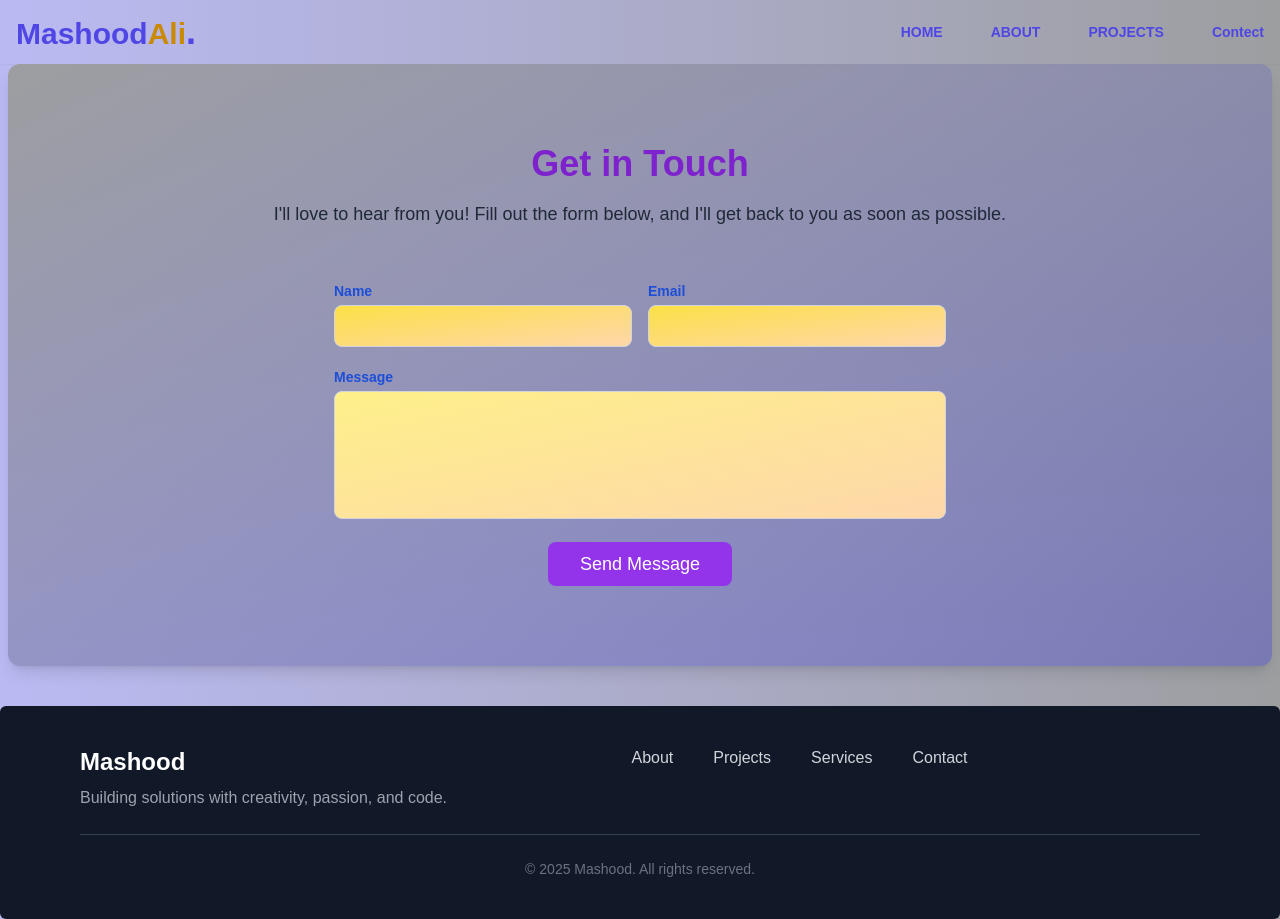
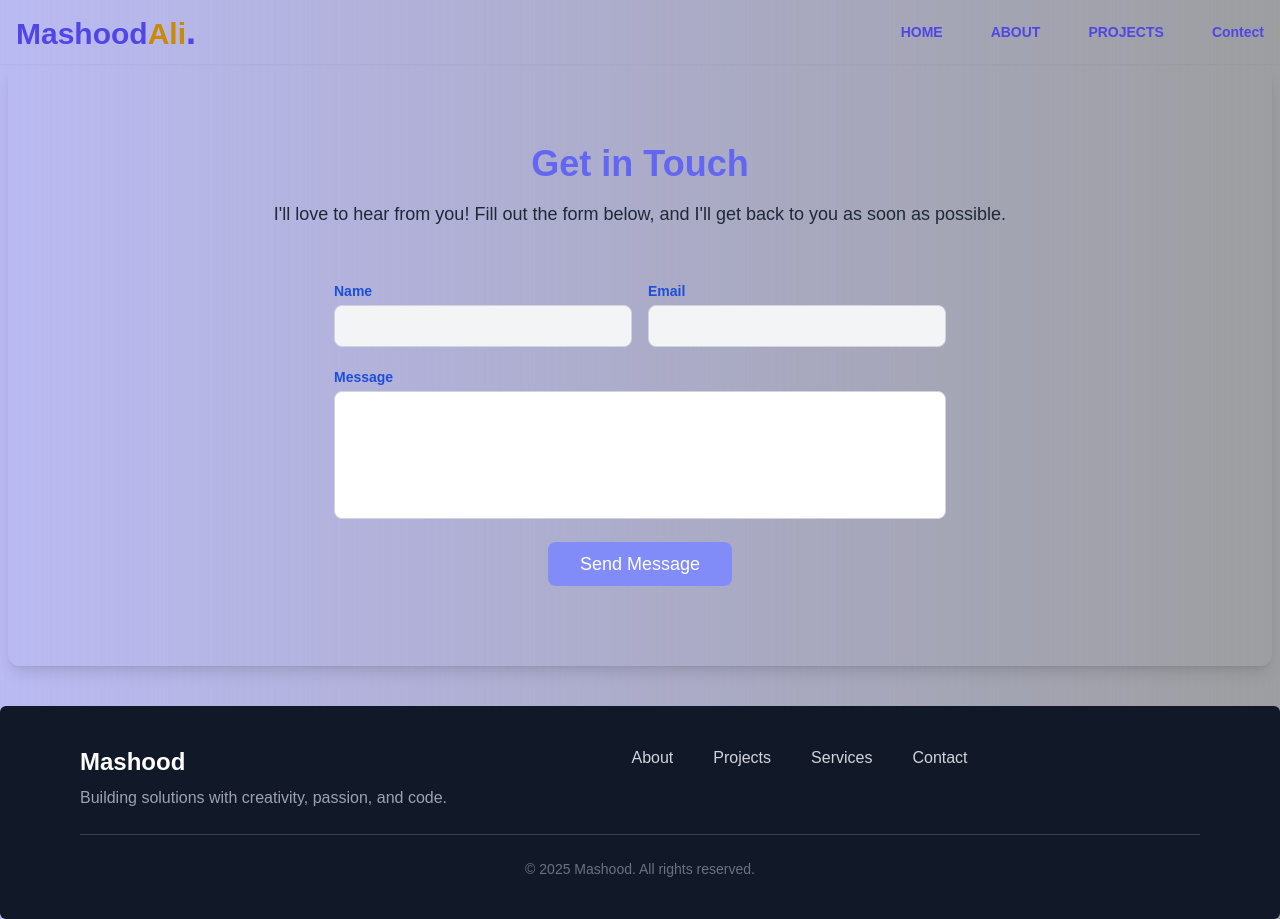
Before and after one commit to Mashoodgondal/Portfolio, a Next.js app in the folder portfolio/: page /contact in a window 1280 px wide. Built offline with nearby package versions, Linux system fonts and the light colour scheme.

Commit message:
change style of cards and contact page

```diff
--- a/portfolio/app/(components)/projectCards/page.js
+++ b/portfolio/app/(components)/projectCards/page.js
@@ -1,7 +1,7 @@
 
 export default function ProjectsCard(proops) {
     return (
-        <div className="shadow-md hover:shadow-purple-900 hover:shadow-2xl transition-shadow duration-500 group transform hover:rotate-x-6 hover:rotate-y-6 hover:duration-300">
+        <div className="shadow-md hover:shadow-purple-900 hover:shadow-md transition-shadow duration-500 group transform hover:rotate-x-6 hover:rotate-y-6 hover:duration-300">
             <div className="relative group rounded-xl overflow-hidden shadow-lg">
 
                 <img
--- a/portfolio/app/contact/page.js
+++ b/portfolio/app/contact/page.js
@@ -24,10 +24,10 @@ export default function ContactUs() {
         }
     }
     return (
-        <section className="relative bg-gradient-to-br from-[#9d9ea0] to-[#2e2edb54]  text-gray-800 md:mb-10 md:mx-2 rounded-xl shadow-lg py-20">
+        <section className="relative bg-transparent  text-gray-800 md:mb-10 md:mx-2 rounded-xl shadow-lg py-20">
             <div className="container mx-auto px-5">
                 <div className="flex flex-col text-center w-full mb-12">
-                    <h1 className="sm:text-4xl text-3xl font-bold title-font mb-4 text-purple-700">
+                    <h1 className="sm:text-4xl text-3xl font-bold title-font mb-4 text-indigo-500">
                         Get in Touch
                     </h1>
                     <p className="lg:w-2/3 mx-auto leading-relaxed text-lg">
@@ -49,7 +49,7 @@ export default function ContactUs() {
                                     type="text"
                                     id="name"
                                     name="name"
-                                    className="w-full bg-gradient-to-br from-yellow-300 to-orange-200 text-gray-900 rounded-lg border border-gray-300 focus:border-purple-500 focus:ring-2 focus:ring-purple-300 py-2 px-3 outline-none transition-all duration-200"
+                                    className="w-full bg-gray-100 text-gray-900 rounded-lg border border-gray-300 focus:border-purple-500 focus:ring-2 focus:ring-purple-300 py-2 px-3 outline-none transition-all duration-200"
                                 />
                             </div>
                         </div>
@@ -66,7 +66,7 @@ export default function ContactUs() {
                                     type="email"
                                     id="email"
                                     name="email"
-                                    className="w-full bg-gradient-to-br from-yellow-300 to-orange-200 text-gray-900 rounded-lg border border-gray-300 focus:border-purple-500 focus:ring-2 focus:ring-purple-300 py-2 px-3 outline-none transition-all duration-200"
+                                    className="w-full bg-gray-100 text-gray-900 rounded-lg border border-gray-300 focus:border-purple-500 focus:ring-2 focus:ring-purple-300 py-2 px-3 outline-none transition-all duration-200"
                                 />
                             </div>
                         </div>
@@ -82,7 +82,7 @@ export default function ContactUs() {
                                     value={message}
                                     id="message"
                                     name="message"
-                                    className="w-full bg-gradient-to-br from-yellow-200 to-orange-200 text-gray-900 rounded-lg border border-gray-300 focus:border-purple-500 focus:ring-2 focus:ring-purple-300 h-32 py-2 px-3 outline-none resize-none transition-all duration-200"
+                                    className="w-full bg-100 to-orange-200 text-gray-900 rounded-lg border border-gray-300 focus:border-purple-500 focus:ring-2 focus:ring-purple-300 h-32 py-2 px-3 outline-none resize-none transition-all duration-200"
                                 ></textarea>
                             </div>
                         </div>
@@ -90,7 +90,7 @@ export default function ContactUs() {
 
                         <div className="p-2 w-full">
 
-                            <button onClick={messageHandeler} className="flex mx-auto text-white bg-purple-600 border-0 py-2 px-8 focus:outline-none hover:bg-purple-700 rounded-lg text-lg transition-all duration-200">
+                            <button onClick={messageHandeler} className="flex mx-auto text-white bg-indigo-400 border-0 py-2 px-8 focus:outline-none hover:bg-indigo-500 rounded-lg text-lg transition-all duration-200">
                                 Send Message
                             </button>
 
```
